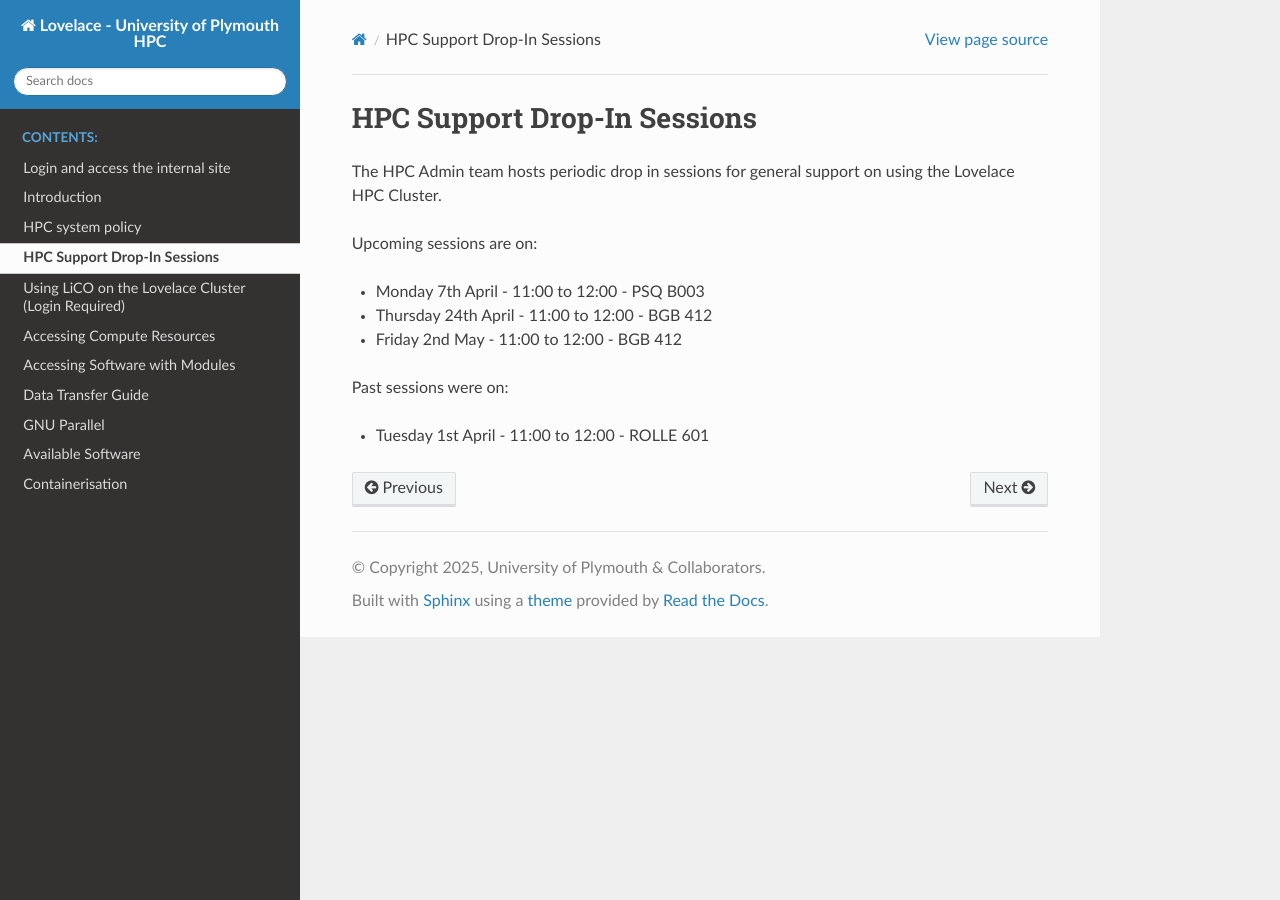
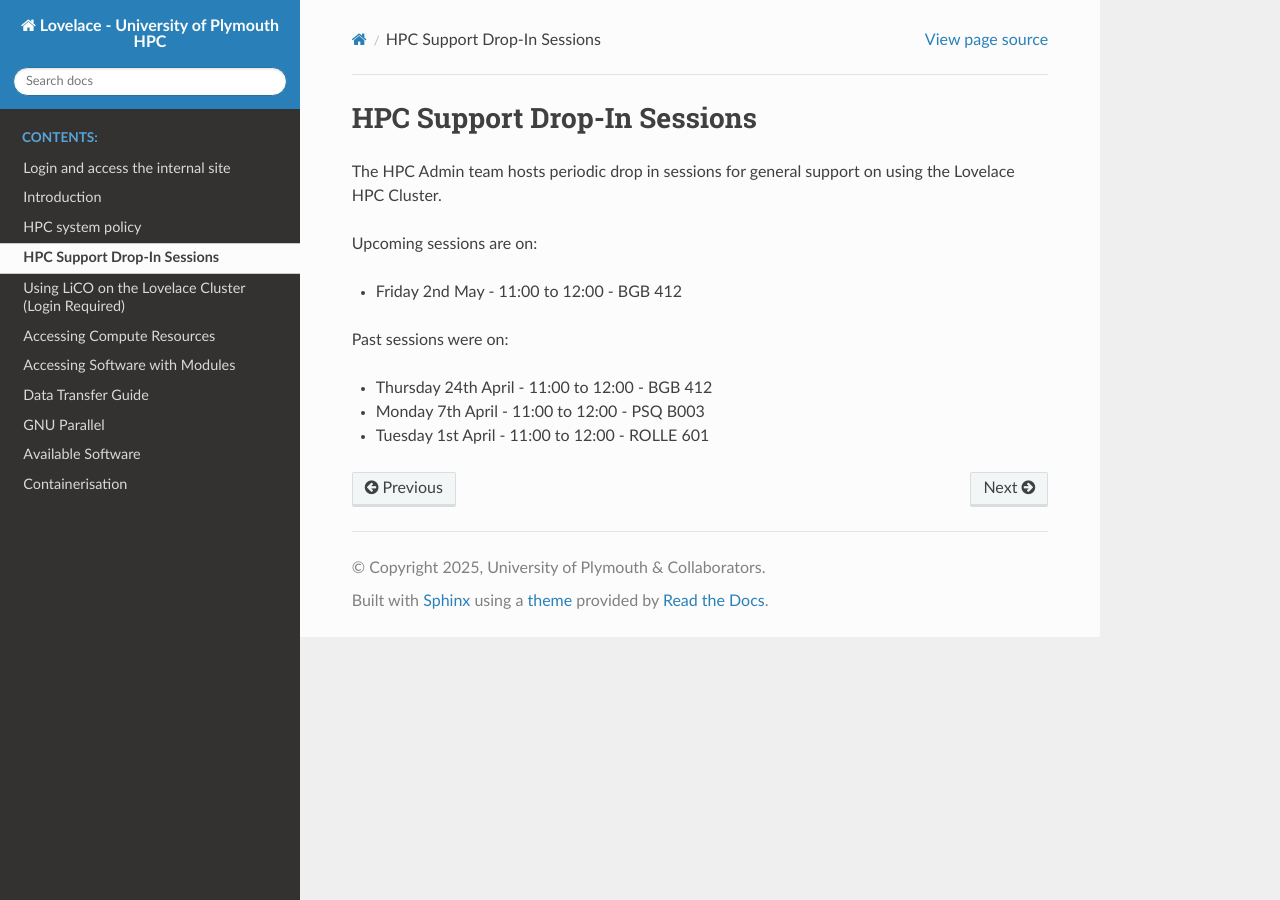
Before and after one commit to AbhinavPraveen/UoP-HPC-Docs, a Sphinx documentation site: the page built from source/user-guide/dropin.rst, in a window 1280 px wide. Built offline with Sphinx 7.4.7 and the Read the Docs theme 3.1.0, drawn with Linux system fonts in a browser that asks for light colours.

Commit message:
Move some sessions to past sessions

```diff
--- a/source/user-guide/dropin.rst
+++ b/source/user-guide/dropin.rst
@@ -7,10 +7,10 @@ The HPC Admin team hosts periodic drop in sessions for general support on using
 
 Upcoming sessions are on:
 
-* Monday 7th April - 11:00 to 12:00 - PSQ B003
-* Thursday 24th April - 11:00 to 12:00 - BGB 412
 * Friday 2nd May - 11:00 to 12:00 - BGB 412
 
 Past sessions were on:
 
+* Thursday 24th April - 11:00 to 12:00 - BGB 412
+* Monday 7th April - 11:00 to 12:00 - PSQ B003
 * Tuesday 1st April - 11:00 to 12:00 - ROLLE 601
```
